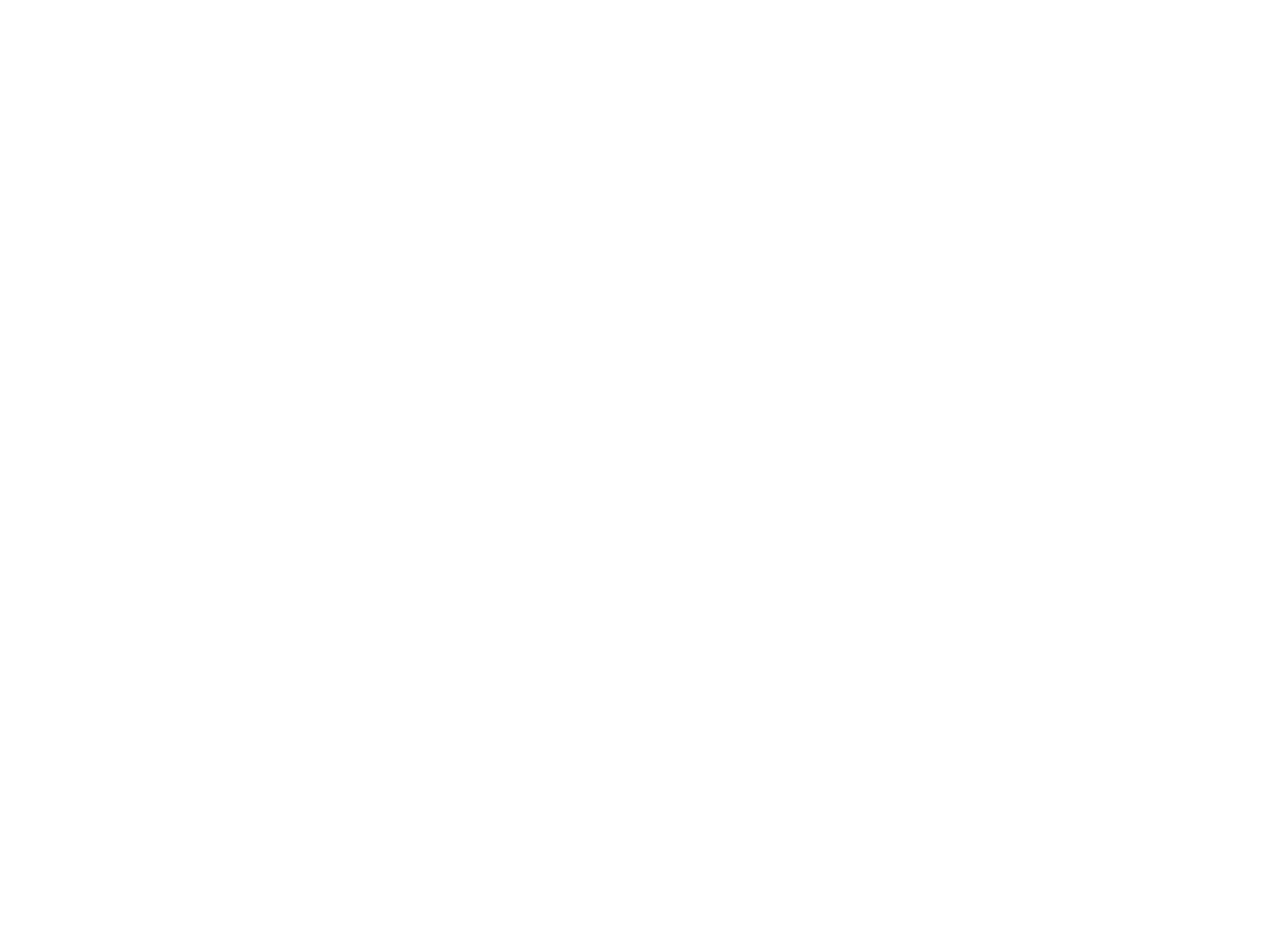
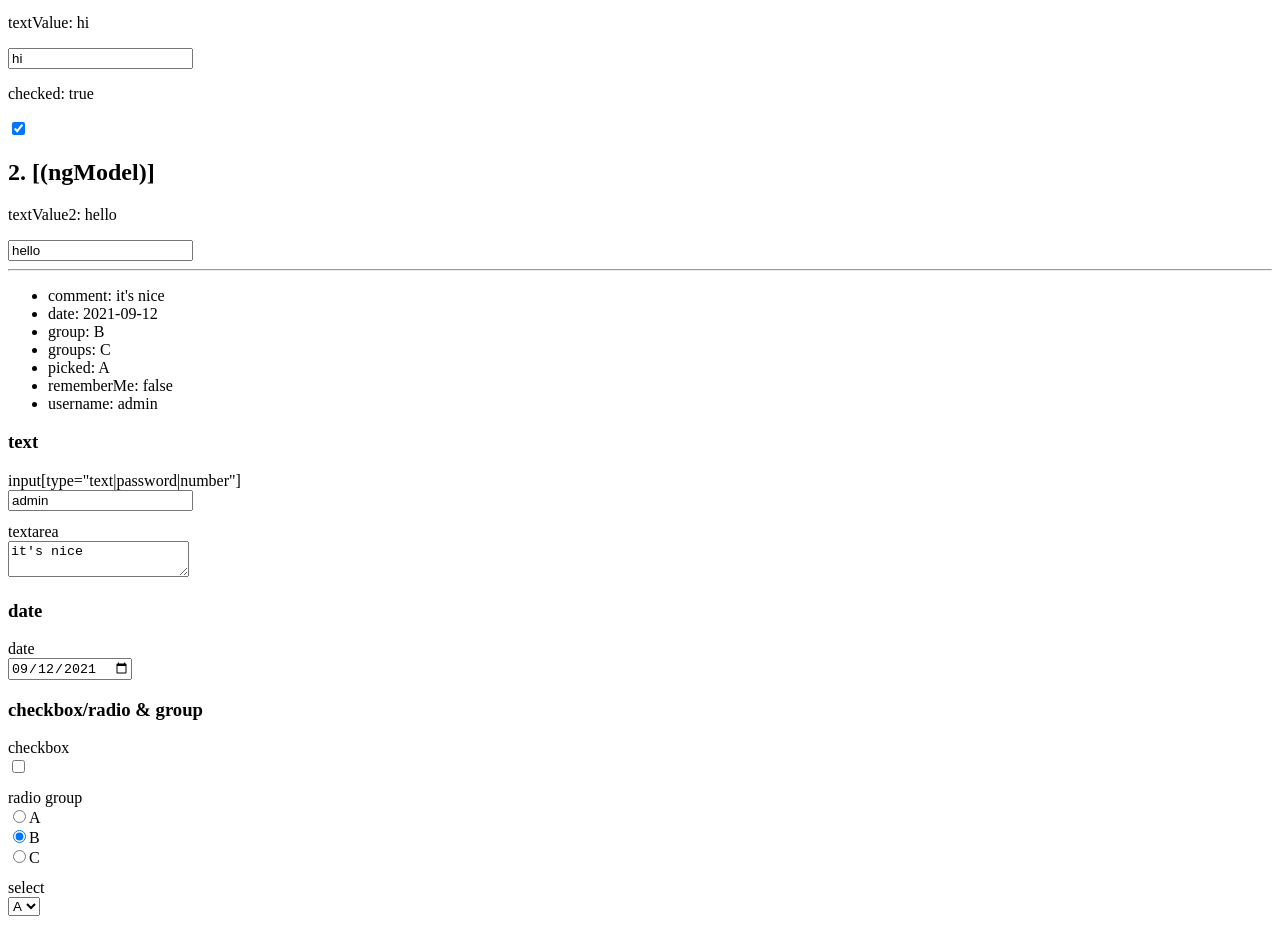
Before and after one commit to LearnShare/vra-angular, an Angular app: page / in a window 1280 px wide. Shown: the part 150-1078 px from the top of the page. Before the commit the page ends 800 px from the top, so only its background shows below. Built offline with nearby package versions, Linux system fonts and the light colour scheme.

Commit message:
(demo): form and ngModel.

```diff
--- a/src/app/app.component.html
+++ b/src/app/app.component.html
@@ -1,4 +1,3 @@
 <div class="app">
-  <app-hello-world
-      [msg]="helloMsg"></app-hello-world>
+  <app-demo-form></app-demo-form>
 </div>
--- /dev/null
+++ b/src/app/components/demo-form/demo-form.component.html
@@ -0,0 +1,83 @@
+<div class="app-demo-form">
+  <h1>Form</h1>
+  <h2>1. bind/event</h2>
+  <button
+      (click)="updateCount()">Count: {{ count }}</button>
+  <p>textValue: {{ textValue }}</p>
+  <input
+      type="text"
+      #input
+      [value]="textValue"
+      (input)="updateText(input.value)">
+  <p>checked: {{ checked }}</p>
+  <input
+      type="checkbox"
+      #checkbox
+      [checked]="checked"
+      (change)="updateChecked(checkbox.checked)">
+  <h2>2. [(ngModel)]</h2>
+  <p>textValue2: {{ textValue2 }}</p>
+  <input
+      type="text"
+      [(ngModel)]="textValue2" />
+  <hr>
+  <ul>
+    <li
+        *ngFor="let item of form | keyvalue">{{ item.key }}: {{ item.value }}</li>
+  </ul>
+  <form
+      (ngSubmit)="submitForm($event)">
+    <h3>text</h3>
+    <label>
+      <span>input[type="text|password|number"]</span>
+      <input
+          type="text"
+          name="username"
+          [(ngModel)]="form.username" />
+    </label>
+    <label>
+      <span>textarea</span>
+      <textarea
+          name="comment"
+          [(ngModel)]="form.comment"></textarea>
+    </label>
+    <h3>date</h3>
+    <label>
+      <span>date</span>
+      <input
+          type="date"
+          name="date"
+          [(ngModel)]="form.date">
+    </label>
+    <h3>checkbox/radio & group</h3>
+    <label>
+      <span>checkbox</span>
+      <input
+          type="checkbox"
+          name="rememberMe"
+          [(ngModel)]="form.rememberMe">
+    </label>
+    <label>
+      <span>radio group</span>
+      <div
+          *ngFor="let option of options">
+        <input
+            type="radio"
+            name="group"
+            [value]="option"
+            [(ngModel)]="form.group">
+        <span>{{ option }}</span>
+      </div>
+    </label>
+    <label>
+      <span>select</span>
+      <select
+          name="picked"
+          [(ngModel)]="form.picked">
+        <option
+            *ngFor="let option of options"
+            [value]="option">{{ option }}</option>
+      </select>
+    </label>
+  </form>
+</div>
--- /dev/null
+++ b/src/app/components/demo-form/demo-form.component.scss
@@ -0,0 +1,8 @@
+label {
+  display: block;
+  margin-bottom: 12px;
+
+  & > span {
+    display: block;
+  }
+}
--- /dev/null
+++ b/src/app/components/demo-form/demo-form.component.ts
@@ -0,0 +1,64 @@
+import {
+  Component,
+} from '@angular/core';
+
+@Component({
+  selector: 'app-demo-form',
+  templateUrl: './demo-form.component.html',
+  styleUrls: ['./demo-form.component.scss'],
+})
+export class DemoFormComponent {
+  // 1. bind/event
+  count: number;
+  textValue: string;
+  checked: boolean;
+
+  // 2. [(value)]
+  textValue2: string;
+  options: Array<string>;
+  form: {
+    [key: string]: any;
+  };
+
+  constructor() {
+    this.count = 0;
+    this.textValue = 'hi';
+    this.checked = true;
+
+    this.textValue2 = 'hello';
+    this.options = [
+      'A',
+      'B',
+      'C',
+    ];
+    this.form = {
+      username: 'admin',
+      comment: 'it\'s nice',
+      date: '2021-09-12',
+      rememberMe: false,
+      groups: [
+        'C',
+      ],
+      group: 'B',
+      picked: 'A',
+    };
+  }
+
+  updateCount() {
+    this.count += 1;
+  }
+
+  updateText(value: string) {
+    this.textValue = value;
+  }
+
+  updateChecked(checked: boolean) {
+    this.checked = checked;
+  }
+
+  submitForm(event: any) {
+    event.preventDefault();
+
+    console.log(this.form);
+  }
+}
--- a/src/app/components/hello-world/hello-world.component.html
+++ /dev/null
@@ -1 +0,0 @@
-<h1>{{ msg }}</h1>
```
Also changed, not shown: src/app/app.module.ts (+12 -4 lines), src/app/components/hello-world/hello-world.component.ts (deleted, +0 -12 lines), .eslintrc.json.
